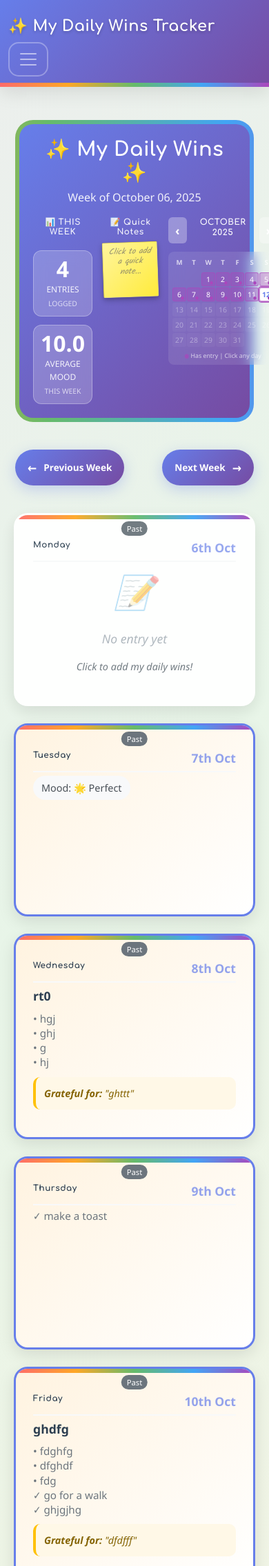
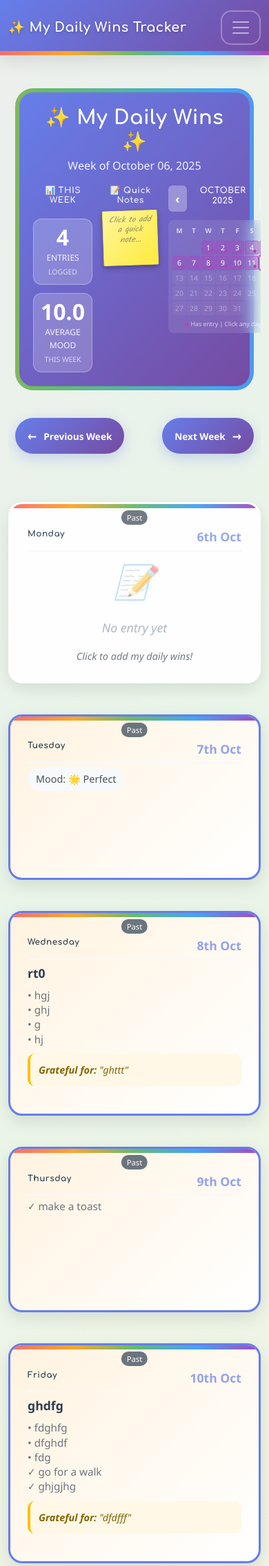
Before and after one commit to soumya2219/my-daily-wins-tracker, a Django app: page /weekly/ in a window 390 px wide. Shown: the top 2271 px of the page at 69% size. Run offline with Django 5.2, Linux system fonts and the light colour scheme; a user stored in the database is signed in; data comes from the database, SQL or seed files in the repository; data that the repository does not hold is empty; some libraries are stand-ins or nearby versions.

Commit message:
Fix mobile responsiveness issues

```diff
--- a/static/css/base.css
+++ b/static/css/base.css
@@ -170,8 +170,13 @@ h1, h2, h3, h4, h5, h6, .h1, .h2, .h3, .h4, .h5, .h6 {
 /* Ensure navbar brand doesn't take up too much space on mobile */
 @media (max-width: 991.98px) {
     .navbar-brand {
-        font-size: 1.4rem; /* Smaller font on mobile */
-        margin-right: 1rem; /* Add some spacing from toggler */
+        font-size: 1.2rem; /* Smaller font on mobile */
+        margin-right: auto; /* Push toggler to the right */
+        flex: 1; /* Allow it to grow but not too much */
+        max-width: calc(100% - 60px); /* Leave room for toggler */
+        white-space: nowrap; /* Prevent wrapping */
+        overflow: hidden; /* Hide overflow */
+        text-overflow: ellipsis; /* Show ... if too long */
     }
 
     /* Fix navbar collapse behavior - prevent layout shift */
--- a/static/css/weekly_dashboard.css
+++ b/static/css/weekly_dashboard.css
@@ -788,6 +788,15 @@
 @media (max-width: 768px) {
     .week-container {
         padding: 0 10px;
+        overflow-x: hidden; /* Prevent horizontal scroll */
+    }
+
+    /* Fix calendar overflow on mobile */
+    .day-card-clickable {
+        flex: 1 1 100% !important; /* Full width on mobile */
+        max-width: 100% !important; /* Remove max-width constraint */
+        min-height: 240px !important; /* Reduce min-height */
+        margin: 0 0 20px 0 !important; /* Remove horizontal margins */
     }
 
     .day-card {
```
